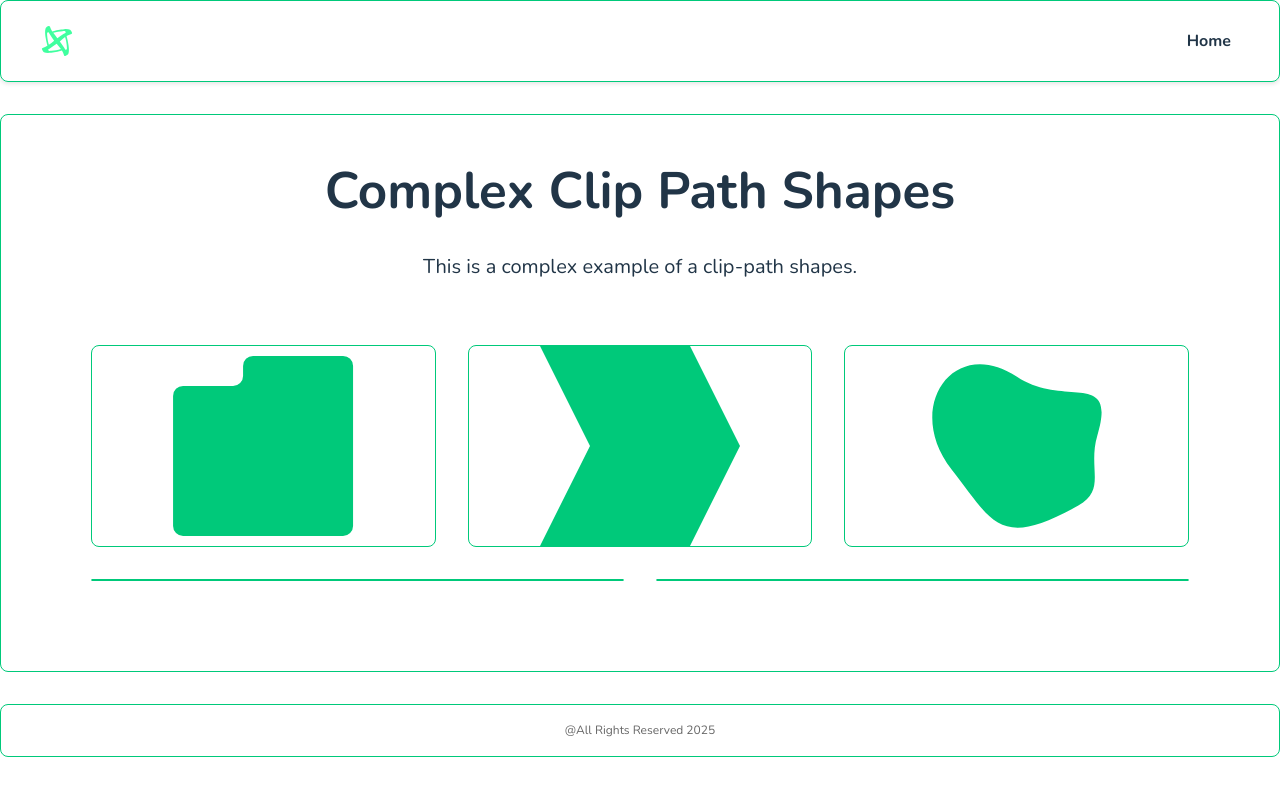
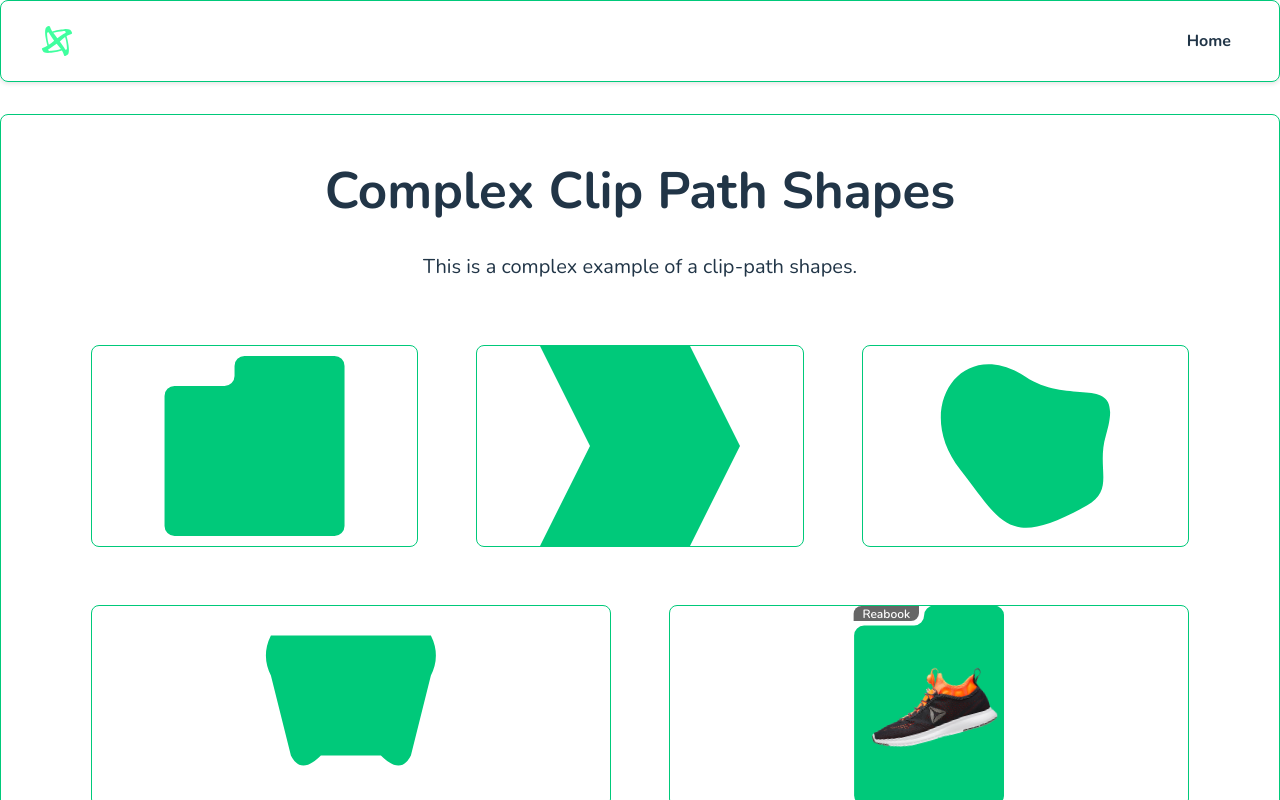
Before and after one commit to allasas11/css-clip-path-shapes, a React (Vite) app: page /complex-clip-path in a window 1280 px wide. Shown: the top 800 px of the page. Built offline with nearby package versions, Linux system fonts and the light colour scheme.

Commit message:
shop card path implemented

```diff
--- a/src/pages/ComplexClipPathShape.module.scss
+++ b/src/pages/ComplexClipPathShape.module.scss
@@ -5,6 +5,7 @@
   list-style: none;
   display: flex;
   flex-wrap: wrap;
+  gap: clamp(1rem, 2vw, 2rem);
 }
 
 .shapeItemCard {
@@ -14,6 +15,8 @@
   flex-direction: column;
   flex: 1 1 320px;
   margin: 1rem;
+  position: relative;
+  gap: 5px;
   border: 1px solid var(--accent-color);
   border-radius: clamp(0.25rem, 1vw, 0.5rem);
 }
@@ -26,9 +29,7 @@
   transition: all 0.3s ease;
 }
 
-.pathFunctionShape1:hover {
-  width: 200px;
-  height: 200px;
+.shapeItemCard:hover .pathFunctionShape1 {
   clip-path: path("M 15,10 L 65,10 A 10,10 0,0,1 70,15 L 70,25 A 10,10 0,0,1 65,30 L 15,30 A 10,10 0,0,1 10,25 L 10,15 A 10,10 0,0,1 15,10 Z");
   cursor: pointer;
 }
@@ -41,7 +42,7 @@
   transition: clip-path 0.3s ease;
 }
 
-.pathPolygonShape:hover {
+.shapeItemCard:hover .pathPolygonShape:hover {
   clip-path: polygon(100% 0%, 75% 50%, 100% 100%, 25% 100%, 0% 50%, 25% 0%);
   cursor: pointer;
 }
@@ -54,9 +55,71 @@
   transition: all 0.3s ease;
 }
 
-.pathFunctionShape2:hover {
-  width: 200px;
-  height: 200px;
+.shapeItemCard:hover .pathFunctionShape2 {
   clip-path: path("M41.74,14.78c47.7,8,59.45-25.38,81.48,32.59,11.26,29.63-59.56-31.41-55.11,38.52.99,15.56-32.89,4.15-40.89-14.81-7.16-16.96-16.34-61.47,14.52-56.3Z");
   cursor: pointer;
 }
+
+.pathShape3 {
+  width: 200px;
+  height: 200px;
+  background-color: var(--accent-color);
+  clip-path: path("M20,30 Q10,50 20,70 L40,150 Q50,170 70,150 L130,150 Q150,170 160,150 L180,70 Q190,50 180,30 Z");
+  transition: clip-path 0.3s ease;
+}
+
+.shapeItemCard:hover .pathShape3 {
+  clip-path: path("M20,170 Q10,150 20,130 L40,50 Q50,30 70,50 L130,50 Q150,30 160,50 L180,130 Q190,150 180,170 Z");
+  cursor: pointer;
+}
+
+.pathShopCardContainer {
+  width: 200px;
+  height: 200px;
+  display: flex;
+  align-items: center;
+  justify-content: center;
+  background-color: var(--bg-color);
+  border-radius: clamp(0.25rem, 1vw, 0.5rem);
+  position: relative;
+}
+
+.pathShopCardTitle {
+  position: absolute;
+  top: 0;
+  left: 0;
+  height: 1rem;
+  width: 4.15rem;
+  background: var(--muted-color);
+  clip-path: inset(0.5px round 8px 0);
+  text-align: center;
+  margin-left: 1.5rem;
+  font-size: 0.75rem;
+  font-weight: 600;
+  color: var(--bg-color);
+  display: flex;
+  align-items: center;
+  justify-content: center;
+  padding: 0.05rem;
+}
+
+.pathShopCardShape {
+  position: relative;
+  width: 150px;
+  height: 200px;
+  background-color: var(--accent-color);
+  clip-path: path("M 10,20 L 60,20 A 10,10 0,0,0 70,10 L 70,10 A 10,10 0,0,1 80,0 L 140,0 A 10,10 0,0,1 150,10 L 150,190 A 10,10 0,0,1 140,200 L 10,200 A 10,10 0,0,1 0,190 L 0,30 A 10,10 0,0,1 10,20 Z");
+  overflow: hidden;
+  transition: clip-path 0.3s ease;
+  display: flex;
+  align-items: center;
+  justify-content: center;
+}
+
+.pathShopCardShape img {
+  width: 100%;
+  display: block;
+  object-fit: cover;
+  rotate: -15deg;
+  padding: 10px;
+}
--- a/src/pages/ComplexClipPathShape.tsx
+++ b/src/pages/ComplexClipPathShape.tsx
@@ -16,10 +16,19 @@ const ComplexClipPathShape: React.FC = () => {
             <div className={styles.pathFunctionShape2}></div>
         </li>
         <li className={styles.shapeItemCard}>
-            <div className={styles.pathFunctionShape4}></div>
+            <div className={styles.pathShape3}></div>
         </li>
         <li className={styles.shapeItemCard}>
-            <div className={styles.pathFunctionShape5}></div>
+            <div className={styles.pathShopCardContainer}>
+                <div className={styles.pathShopCardTitle}>Reabook</div>
+                <div className={styles.pathShopCardShape}>
+                    <img
+                      className={styles.shopCardImage}
+                      src="/public/assets/PNG/reebok_shoe.png"
+                      alt="Shop Card Example"
+                    />
+                </div>
+            </div>
         </li>
       </ul>
     </div>
```
Also changed, not shown: public/assets/PNG/reebok_shoe.png (added).
